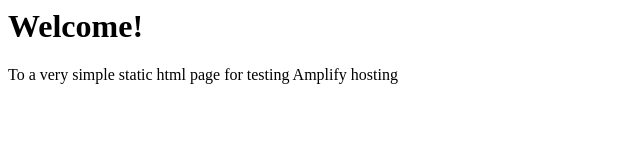
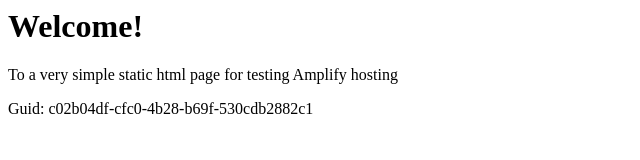
Before and after one commit to aws-aemilia-cmh/Github-PR-Commit-Integration-Test-DoNotTouch-v1-preprod-us-east-2, a website: page src/index.html in a window 1280 px wide. Shown: the whole page, without its empty margins (0-640 px from the left). Drawn offline with Linux system fonts and the light colour scheme.

Commit message:
commit from integ tests

```diff
--- a/src/index.html
+++ b/src/index.html
@@ -1,3 +1,5 @@
+
+
 <html lang="en">
 
 <head>
@@ -10,6 +12,6 @@
 <body>
     <h1>Welcome!</h1>
     <p>To a very simple static html page for testing Amplify hosting</p>
-</body>
+    <p>Guid: c02b04df-cfc0-4b28-b69f-530cdb2882c1</p></body>
 
 </html>
```
